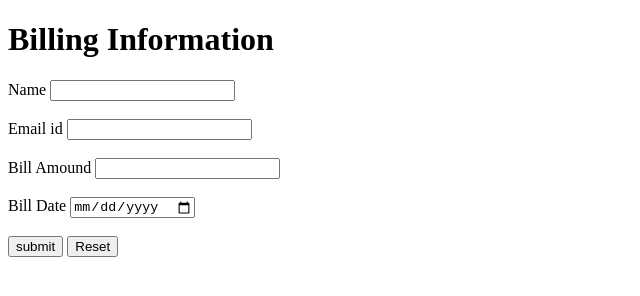
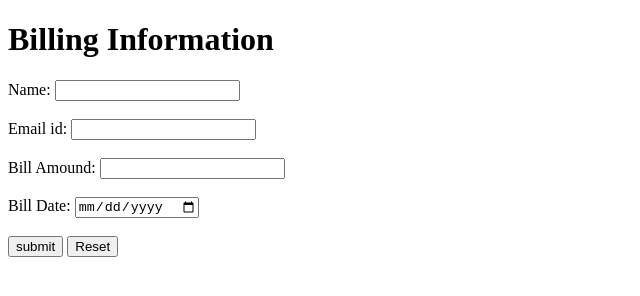
Before and after one commit to madhanananth/forms, a plain HTML site: page bill.html in a window 1280 px wide. Shown: the full height of the page, 0-640 px from the left. Drawn offline with Linux system fonts and the light colour scheme.

Commit message:
add colon

```diff
--- a/bill.html
+++ b/bill.html
@@ -20,19 +20,19 @@ Inputs: Text, Email, Number, Date
     <form action="url" method="post">
 <h1>Billing Information</h1>
 <div>
-    <label for="name">Name</label>
+    <label for="name">Name:</label>
     <input type="text" id="name" name="Name" >
 </div><br>
 <div>
-    <label for="email">Email id</label>
+    <label for="email">Email id:</label>
     <input type="email" id="email" name="email_id" >
 </div><br>
 <div>
-    <label for="amound">Bill Amound</label>
+    <label for="amound">Bill Amound:</label>
     <input type="number" id="amound" name="Bill Amound" >
 </div><br>
 <div>
-    <label for="date">Bill Date</label>
+    <label for="date">Bill Date:</label>
     <input type="date" id="date" name="Bill Date" >
 </div><br>
 <button type="submit">submit</button>
```
